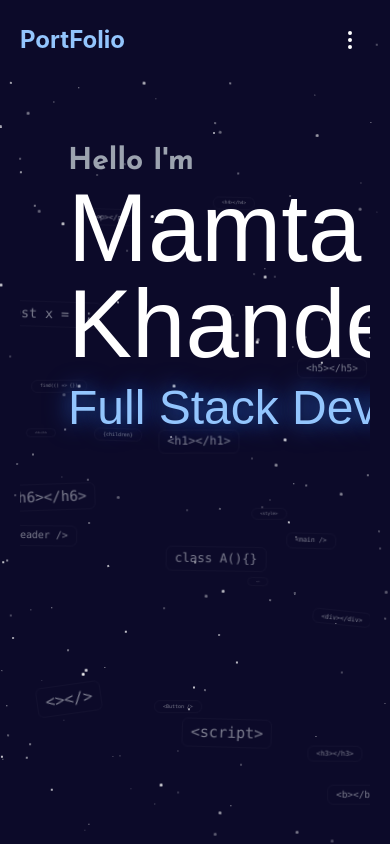
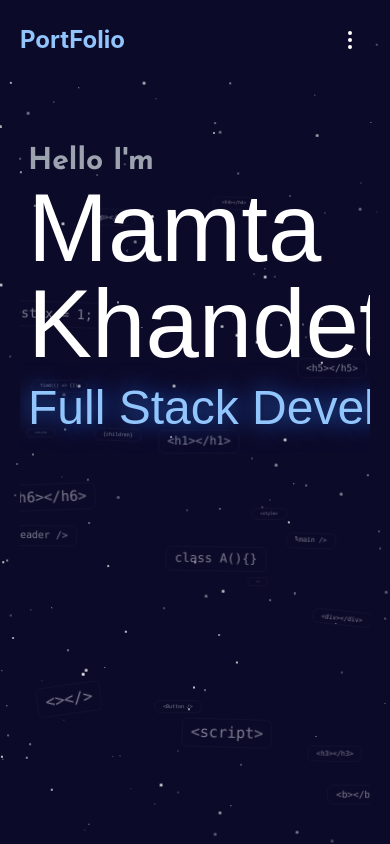
Before and after one commit to Mamta-Khandetod/Personal_Portfolio_Frontend, a React (Create React App) app: page / in a window 390 px wide. Built offline with nearby package versions, Linux system fonts and the light colour scheme; a web font is replaced by a local one.

Commit message:
Update FloatingCodeBackdrop.jsx
Update heading for moblie view

```diff
--- a/src/FloatingCodeBackdrop.jsx
+++ b/src/FloatingCodeBackdrop.jsx
@@ -92,7 +92,7 @@ export default function FloatingCodeBackdrop({ count = 20, className = "h-full"
             ))}
 
             {/* Optional centered content area (enable pointer events) */}
-            <div className={`grid grid-col-2 items-center  flex-col px-12  ${inView ? "animate-slideInLeft" : "opacity-0"
+            <div className={`grid grid-col-2 items-center  flex-col px-2 lg:px-12  ${inView ? "animate-slideInLeft" : "opacity-0"
                 }`}>
                 <div className='font-extrabold text-3xl text-gray-400 font-josefin'>Hello I'm</div>
                 <div className=' text-8xl text-white font-wdxl initial-hidden animate-slideInLeft'>Mamta Khandetod</div>
```
